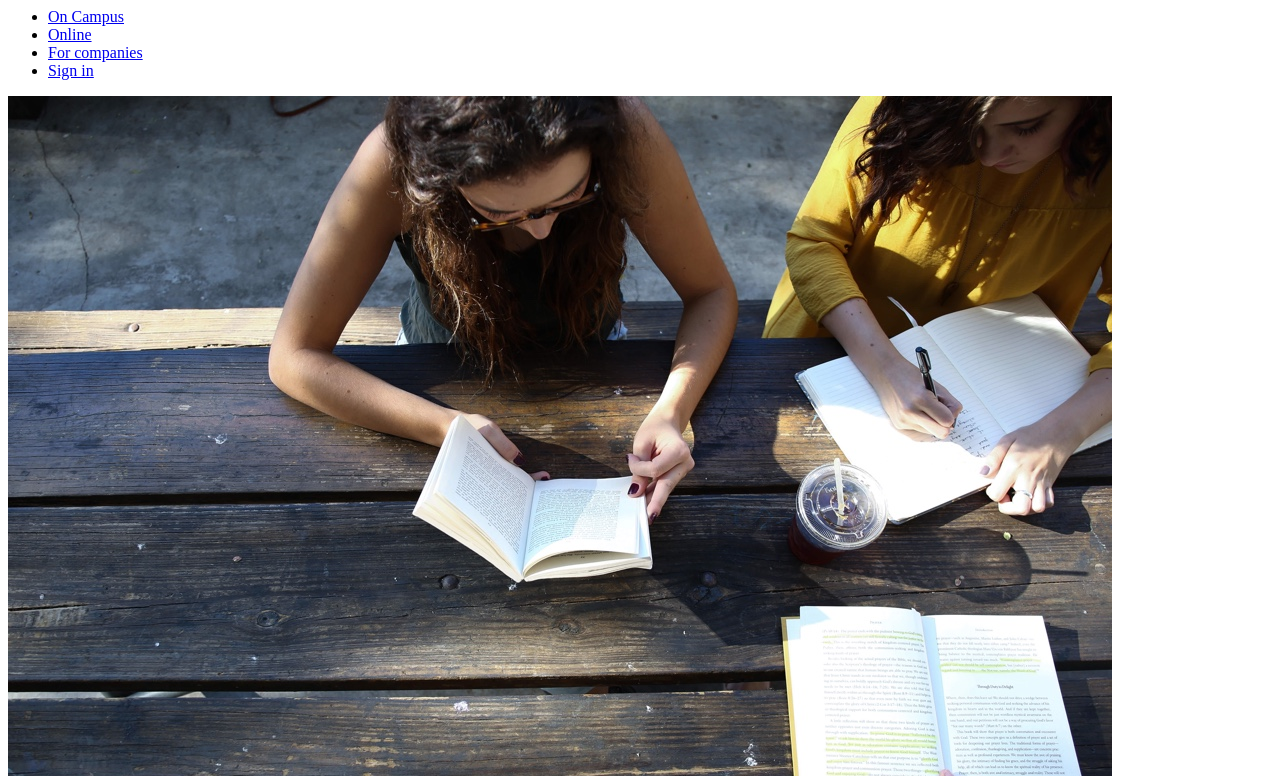
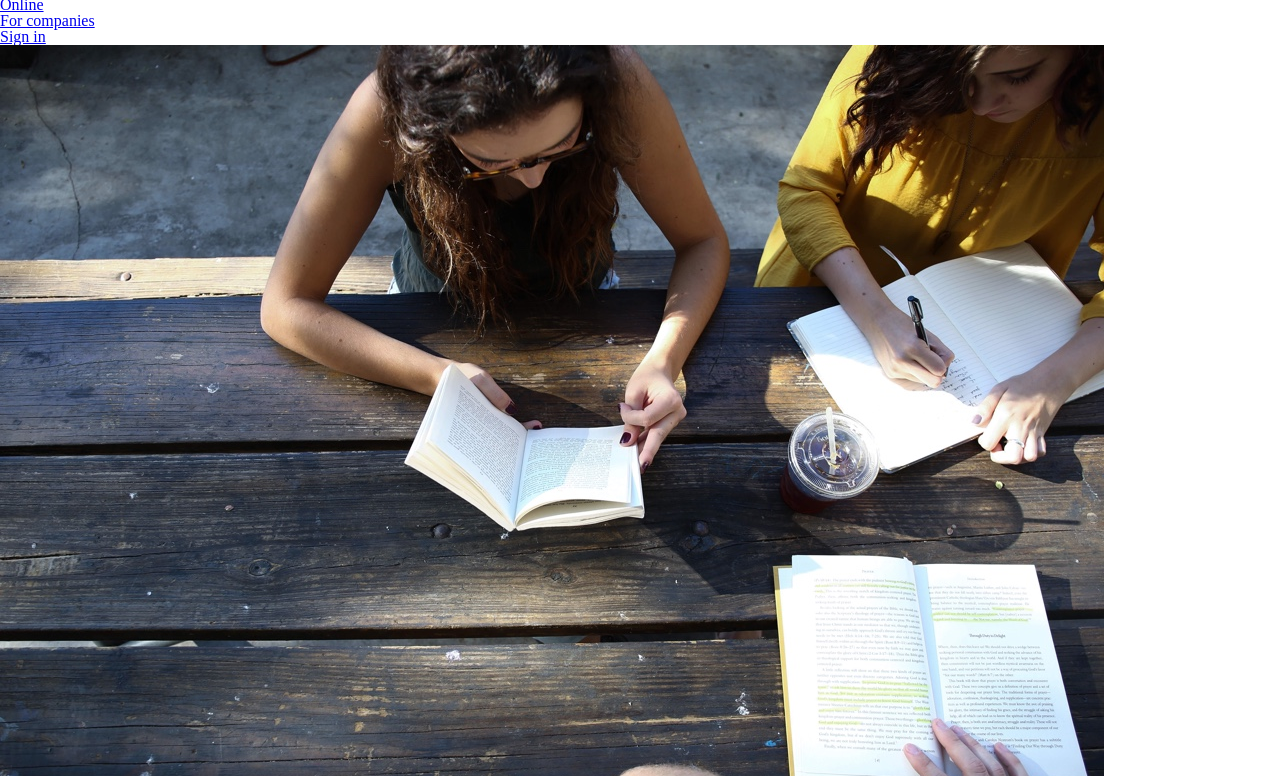
Before and after one commit to armandov91/Capstone-Colmar-Academy, a plain HTML site: page index.html in a window 1280 px wide. Shown: the part 70-846 px from the top of the page. Drawn offline with Linux system fonts and the light colour scheme.

Commit message:
Add reset.css file and link it to index.html.

```diff
--- a/index.html
+++ b/index.html
@@ -4,6 +4,7 @@
     <meta charset="utf-8">
     <title>Capstone Colmar Academy</title>
     <meta name="viewport" content="width=device-width, initial-scale=1">
+    <link rel="stylesheet" href="resources/css/reset.css">
     <link rel="stylesheet" href="resources/css/main.css">
   </head>
   <body>
--- /dev/null
+++ b/resources/css/reset.css
@@ -0,0 +1,48 @@
+/* http://meyerweb.com/eric/tools/css/reset/
+   v2.0 | 20110126
+   License: none (public domain)
+*/
+
+html, body, div, span, applet, object, iframe,
+h1, h2, h3, h4, h5, h6, p, blockquote, pre,
+a, abbr, acronym, address, big, cite, code,
+del, dfn, em, img, ins, kbd, q, s, samp,
+small, strike, strong, sub, sup, tt, var,
+b, u, i, center,
+dl, dt, dd, ol, ul, li,
+fieldset, form, label, legend,
+table, caption, tbody, tfoot, thead, tr, th, td,
+article, aside, canvas, details, embed,
+figure, figcaption, footer, header, hgroup,
+menu, nav, output, ruby, section, summary,
+time, mark, audio, video {
+	margin: 0;
+	padding: 0;
+	border: 0;
+	font-size: 100%;
+	font: inherit;
+	vertical-align: baseline;
+}
+/* HTML5 display-role reset for older browsers */
+article, aside, details, figcaption, figure,
+footer, header, hgroup, menu, nav, section {
+	display: block;
+}
+body {
+	line-height: 1;
+}
+ol, ul {
+	list-style: none;
+}
+blockquote, q {
+	quotes: none;
+}
+blockquote:before, blockquote:after,
+q:before, q:after {
+	content: '';
+	content: none;
+}
+table {
+	border-collapse: collapse;
+	border-spacing: 0;
+}
```
